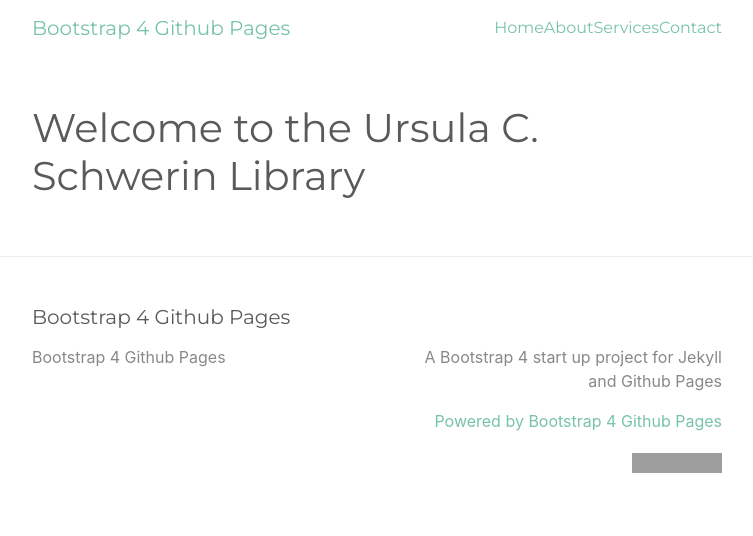
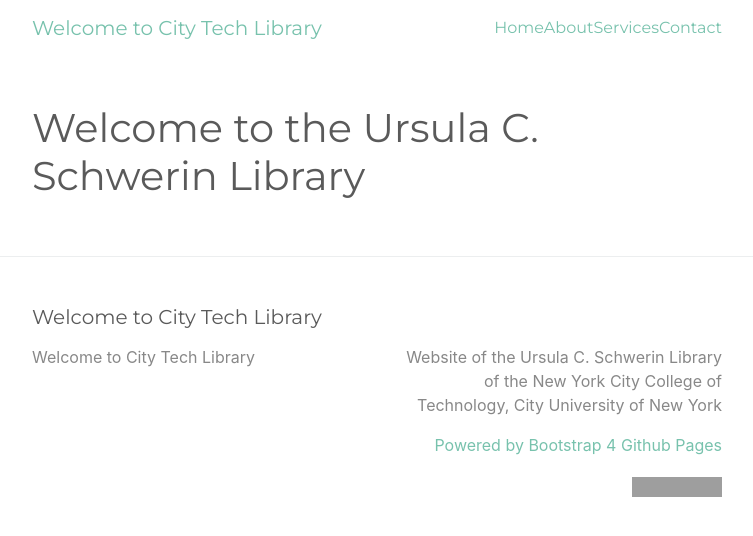
Before and after one commit to jtidal/jtidal.github.io, a Jekyll site: the page built from index.md, in a window 1280 px wide. Shown: the top 536 px of the page, without its empty margins (263-1016 px from the left). Built offline with Jekyll 4.4.1, drawn with Linux system fonts in a browser that asks for light colours; grey boxes are pictures that could not be loaded.

Commit message:
Update _config.yml

```diff
--- a/_config.yml
+++ b/_config.yml
@@ -13,10 +13,9 @@
 # you will see them accessed via {{ site.title }}, {{ site.email }}, and so on.
 # You can create any custom variable you would like, and they will be accessible
 # in the templates via {{ site.myvariable }}.
-title: Bootstrap 4 Github Pages
+title: Welcome to City Tech Library
 email: ""
-description: >- # this means to ignore newlines until "baseurl:"
-  A Bootstrap 4 start up project for Jekyll and Github Pages
+description: Website of the Ursula C. Schwerin Library of the New York City College of Technology, City University of New York
 #baseurl: "" # the subpath of your site, e.g. /blog
 #url: "" # the base hostname & protocol for your site, e.g. http://example.com
 #twitter_username: jekyllrb
```
